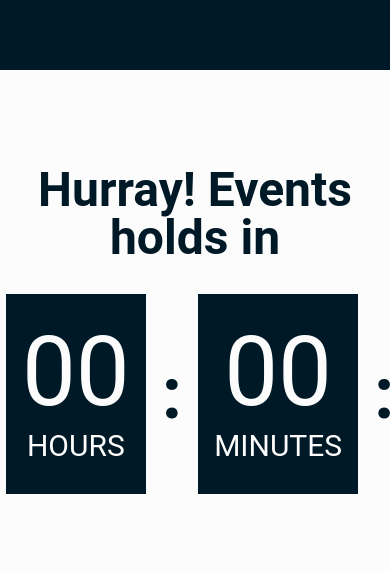
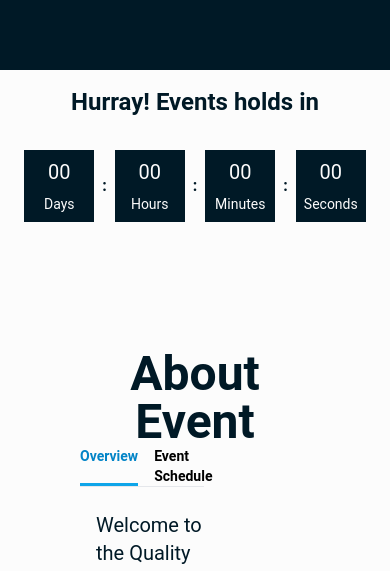
Before and after one commit to Yusuf-Najeeb/jciaso, a React (Create React App) app: page /QLV in a window 390 px wide. Shown: the part 907-1478 px from the top of the page. Built offline with nearby package versions, Linux system fonts and the light colour scheme.

Commit message:
Modified: Countdown blocks

```diff
--- a/src/components/QLV/CountDown.jsx
+++ b/src/components/QLV/CountDown.jsx
@@ -2,29 +2,42 @@ import React from "react";
 
 const CountDown = () => {
   return (
-    <main className="bg-[#FCFCFC] text-[#001926] pt-[6rem] pb-8">
-      <h2 className="text-5xl font-bold text-center">
+    <main className="bg-[#FCFCFC] text-[#001926] pt-4 md:pt-[6rem] pb-8">
+      <h2 className="text-2xl md:text-5xl font-bold text-center">
         Hurray! Events holds in
       </h2>
-      <div className="flex justify-center items-center gap-4 mt-8">
-        <div className="w-[250px] h-[200px] bg-[#001926] text-[#FCFCFC] p-4 flex justify-center items-center flex-col-reverse">
-          <h4 className="text-3xl uppercase mt-2">Days</h4>
-          <p className="text-8xl">00</p>
+
+      <div className="flex justify-center items-center gap-2 sm:gap-4 mt-8 px-4">
+        <div
+          className="min-w-[70px] bg-[#001926] text-[#FCFCFC] p-2
+        md:py-4 md:px-8 flex justify-center items-center flex-col-reverse"
+        >
+          <h4 className="text-sm sm:text-3xl sm:uppercase mt-2">Days</h4>
+          <p className="text-xl md:text-8xl">00</p>
         </div>
-        <span className="text-7xl font-bold">:</span>
-        <div className="w-[250px] h-[200px] bg-[#001926] text-[#FCFCFC] p-4 flex justify-center items-center flex-col-reverse">
-          <h4 className="text-3xl uppercase mt-2">Hours</h4>
-          <p className="text-8xl">00</p>
+        <span className="md:text-7xl font-bold">:</span>
+        <div
+          className="min-w-[70px] bg-[#001926] text-[#FCFCFC] p-2
+        md:py-4 md:px-8 flex justify-center items-center flex-col-reverse"
+        >
+          <h4 className="text-sm sm:text-3xl sm:uppercase mt-2">Hours</h4>
+          <p className="text-xl md:text-8xl">00</p>
         </div>
-        <span className="text-7xl font-bold">:</span>
-        <div className="w-[250px] h-[200px] bg-[#001926] text-[#FCFCFC] p-4 flex justify-center items-center flex-col-reverse">
-          <h4 className="text-3xl uppercase mt-2">Minutes</h4>
-          <p className="text-8xl">00</p>
+        <span className="md:text-7xl font-bold">:</span>
+        <div
+          className="min-w-[70px] bg-[#001926] text-[#FCFCFC] p-2
+        md:py-4 md:px-8 flex justify-center items-center flex-col-reverse"
+        >
+          <h4 className="text-sm sm:text-3xl sm:uppercase mt-2">Minutes</h4>
+          <p className="text-xl md:text-8xl">00</p>
         </div>
-        <span className="text-7xl font-bold">:</span>
-        <div className="w-[250px] h-[200px] bg-[#001926] text-[#FCFCFC] p-4 flex justify-center items-center flex-col-reverse">
-          <h4 className="text-3xl uppercase mt-2">Seconds</h4>
-          <p className="text-8xl">00</p>
+        <span className="sm:text-7xl font-bold">:</span>
+        <div
+          className="min-w-[70px] bg-[#001926] text-[#FCFCFC] p-2
+        md:py-4 md:px-8 flex justify-center items-center flex-col-reverse"
+        >
+          <h4 className="text-sm sm:text-3xl sm:uppercase mt-2">Seconds</h4>
+          <p className="text-xl md:text-8xl">00</p>
         </div>
       </div>
     </main>
--- a/src/components/QLV/Hero.jsx
+++ b/src/components/QLV/Hero.jsx
@@ -21,7 +21,10 @@ const Hero = () => {
             to Shape the Future
           </h4>
 
-          <button className="bg-[#009FF5] border border-transparent transition hover:border hover:border-[#009FF5] hover:bg-transparent rounded-md px-4 md:px-8 py-1 md:py-3 mt-2 sm:text-xl">
+          <button
+            className="bg-[#009FF5] border border-transparent transition hover:border hover:border-[#009FF5] hover:bg-transparent rounded-md px-4 md:px-8 py-1 md:py-3 mt-2 mb-8
+           sm:text-xl"
+          >
             Book a seat
           </button>
         </div>
```
